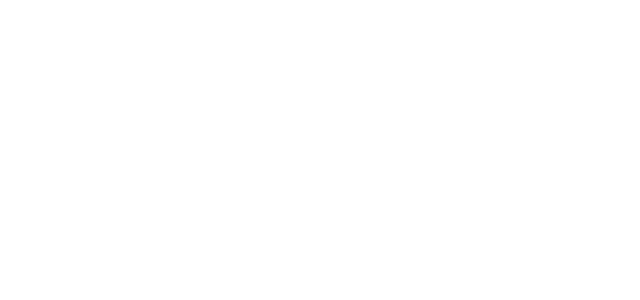
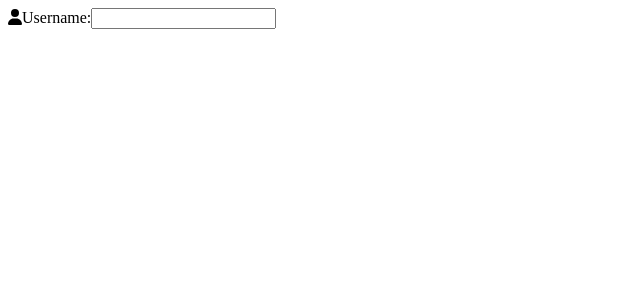
Before and after one commit to v-dav/holbertonschool-cinema-guru, a React (Create React App) app: page / in a window 1280 px wide. Shown: the top 300 px of the page, without its empty margins (0-640 px from the left). Built offline with nearby package versions, Linux system fonts and the light colour scheme.

Commit message:
import input component

```diff
--- a/src/App.jsx
+++ b/src/App.jsx
@@ -1,11 +1,26 @@
-import React from "react";
+import React, { useState } from "react";
+import { library } from '@fortawesome/fontawesome-svg-core';
+import { faUser} from '@fortawesome/free-solid-svg-icons';
+import Input from "./components/general/Input";
+
+library.add(faUser)
+
 
 function App() {
-  return (
-    <div className="App">
-
-    </div>
-  );
+	const [inputValue, setInputValue] = useState("");
+	return (
+		<div className="App">
+			<Input
+				label={"Username:"}
+				type={"text"}
+				className={"general-input"}
+				value={inputValue}
+				setValue={setInputValue}
+				icon={"fa-solid fa-user"}
+				inputAttributes={{ id: "general-input", name: "general-input"}}
+			></Input>
+		</div>
+	);
 }
 
 export default App;
```
